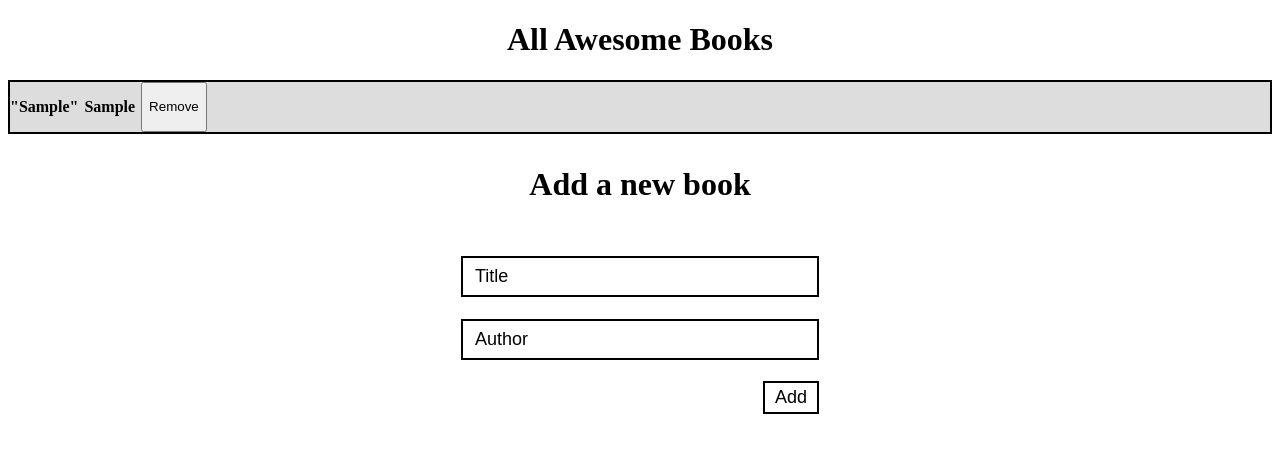
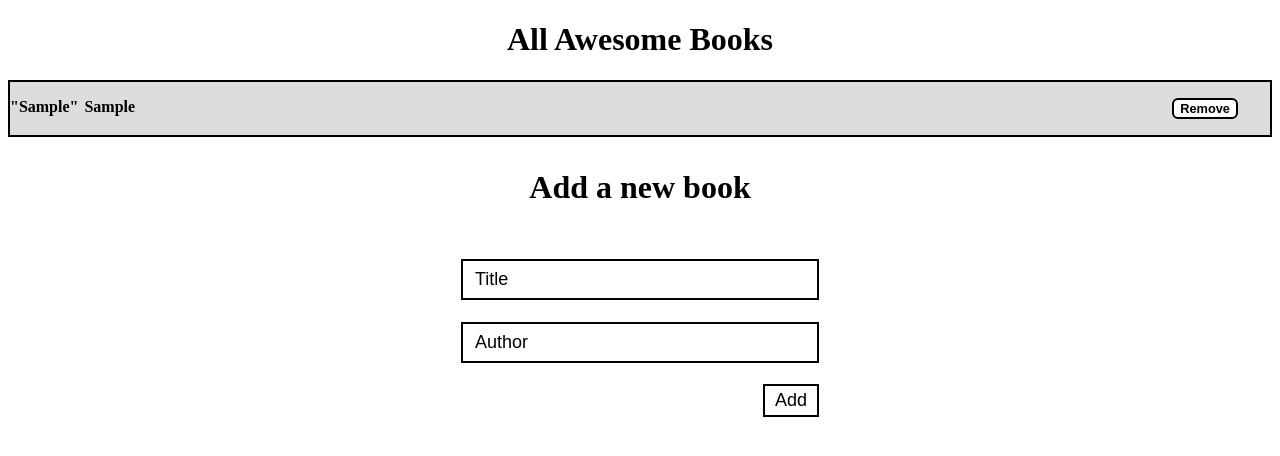
Before and after one commit to leloufadel/AwesomeBook, a website: page index.html in a window 1280 px wide. Both pictures are taken after typing "Sample", "Sample" into the empty fields and a click on the button "Add". Drawn offline with Linux system fonts and the light colour scheme.

Commit message:
update CSS file

```diff
--- a/styles.css
+++ b/styles.css
@@ -5,13 +5,6 @@
 .books-of-list {
   border: 2px solid black;
 }
-
-/* hr {
-  width: 40%;
-  border: 2px solid black;
-  margin-top: 20px;
-} */
-
 p {
   font-weight: bold;
   font-size: medium;
@@ -56,7 +49,7 @@ p {
   padding: 4px 10px;
   border: 2px solid black;
 }
-/* .remove {
+.remove {
   margin:1rem 2rem 1rem auto;
   cursor: pointer;
   background-color: white;
@@ -64,4 +57,4 @@ p {
   font-weight: bold;
   font-size: 0.8rem;
   border-radius: 6px;
-} */
+}
```
